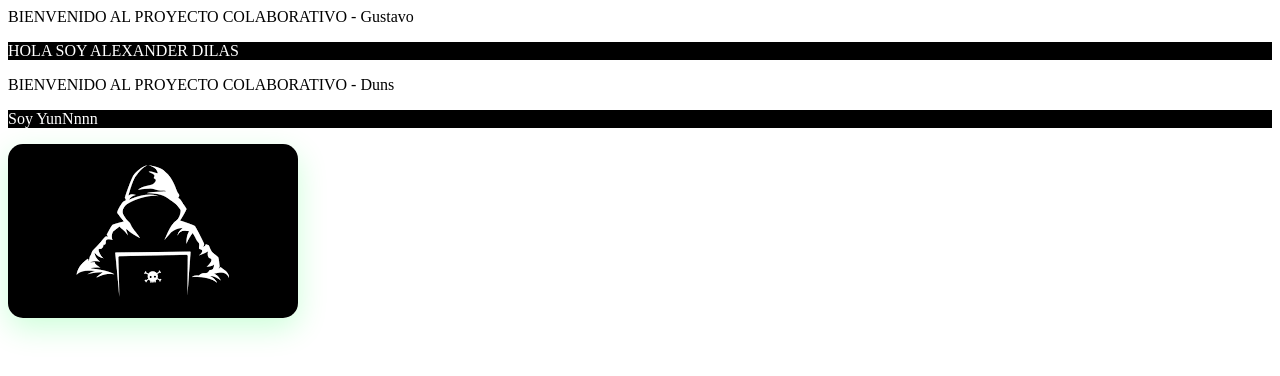
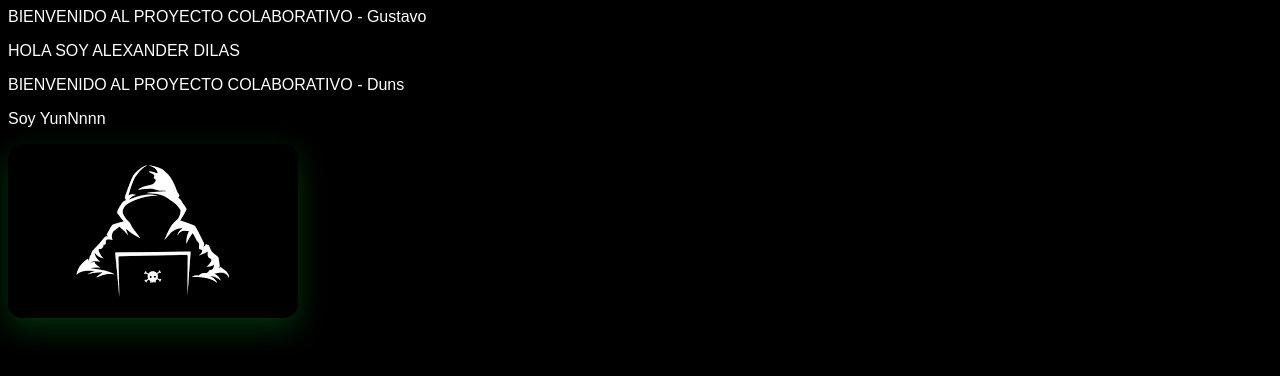
Before and after one commit to GustavoTuesta/S9-S1-T2, a plain HTML site: page index.html in a window 1280 px wide. Drawn offline with Linux system fonts and the light colour scheme.

Commit message:
puchearlo para que yunsun haga cambios

```diff
--- a/index.html
+++ b/index.html
@@ -15,6 +15,13 @@
     <p>Soy YunNnnn</p>
 
     <style>
+        body{
+            background:black;
+            color: white;
+            font-family: Arial, Helvetica, sans-serif;
+
+        }
+
 
         p {
             background-color: black;
```
Also changed, not shown: styles.css (added).
